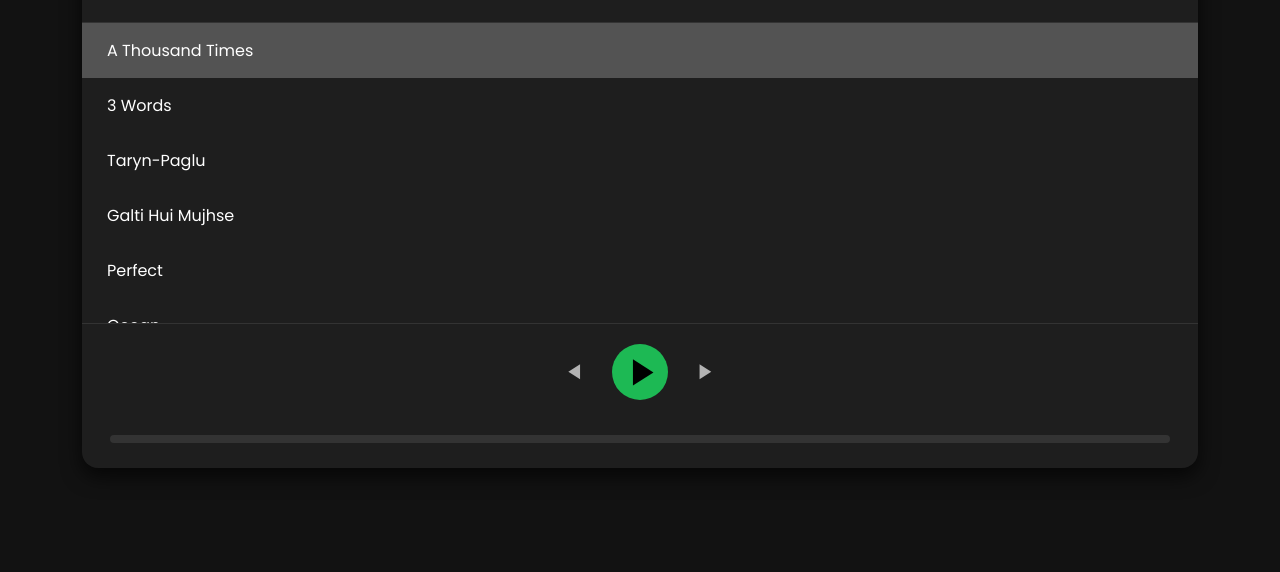
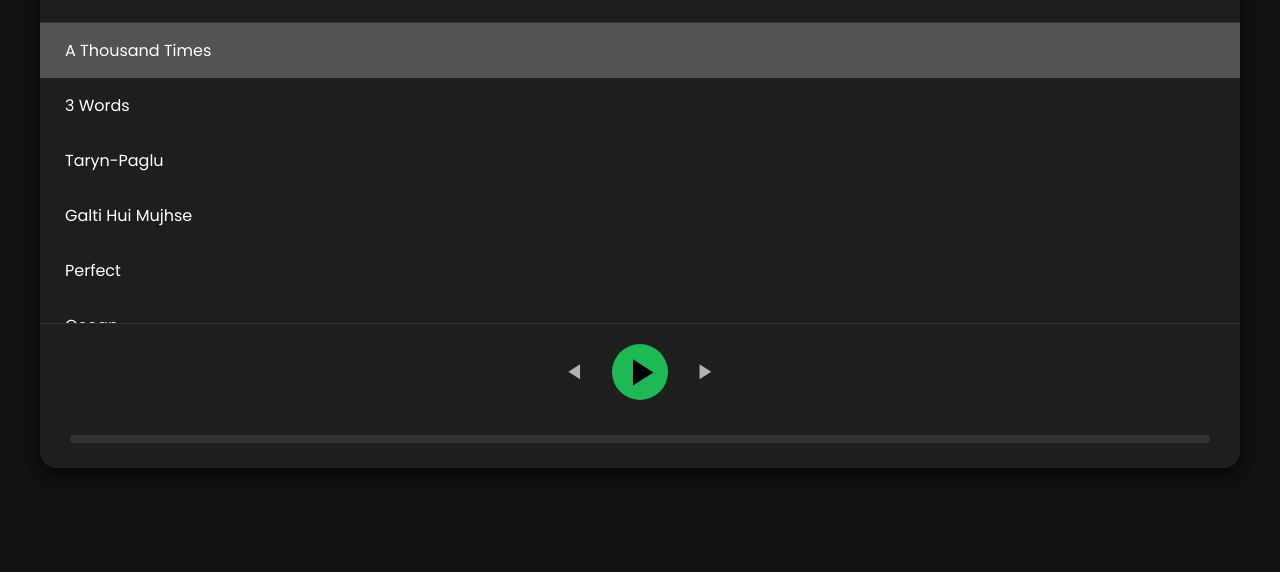
Before and after one commit to PrathamMittal17/HBDTaryn2k25, a plain HTML site: page index.html in a window 1280 px wide. Shown: the part 228-800 px from the top of the page. Drawn offline with Linux system fonts and the light colour scheme.

Commit message:
Update styles.css

```diff
--- a/styles.css
+++ b/styles.css
@@ -9,7 +9,7 @@ body {
   }
 
   .player-container {
-    width: 90%; /* Changed from 360px to 90% */
+    width:100%; /* Changed from 360px to 90% */
     max-width: 1200px; /* Added max-width to prevent it from getting too wide on large screens */
     background: #1e1e1e;
     border-radius: 16px;
```
